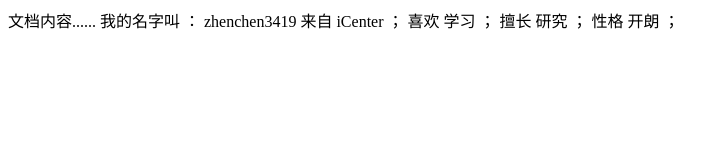
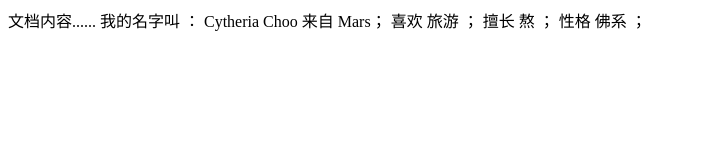
Before and after one commit to Cytheria1993/Cytheria1993.github.io, a plain HTML site: page index.html in a window 1280 px wide. Shown: the whole page, without its empty margins (0-728 px from the left). Drawn offline with Linux system fonts and the light colour scheme.

Commit message:
Update index.html

```diff
--- a/index.html
+++ b/index.html
@@ -2,16 +2,16 @@
 <html xmlns="http://www.w3.org/1999/xhtml">
 <head>
 <meta charset="utf-8">
-<title> zhenchen3419的主页</title>
+<title> Cytheria Choo的主页</title>
 </head>
 
 <body>
 文档内容......
-我的名字叫 ： zhenchen3419
-来自 iCenter ；
-喜欢 学习 ；
-擅长 研究 ；
-性格 开朗 ；
+我的名字叫 ： Cytheria Choo
+来自  Mars；
+喜欢 旅游 ；
+擅长 熬 ；
+性格 佛系 ；
 
 </body>
 
```
